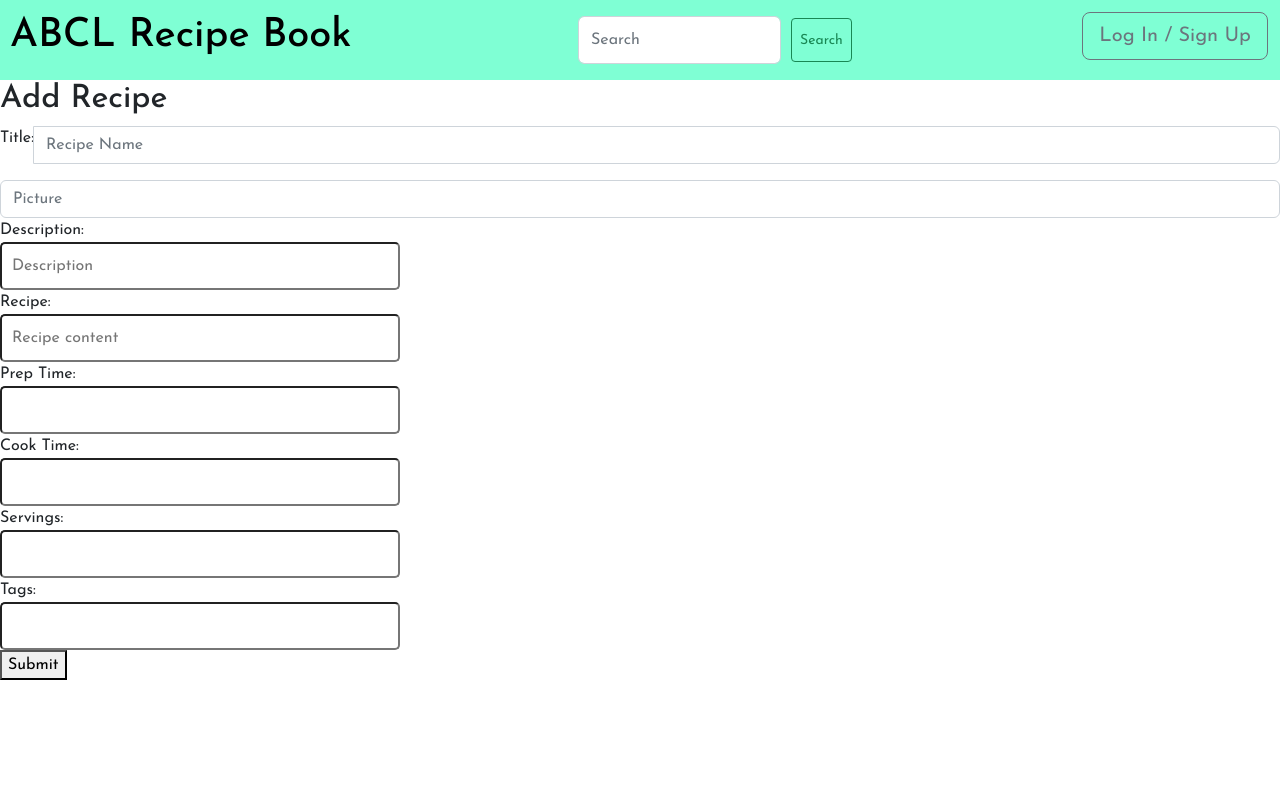
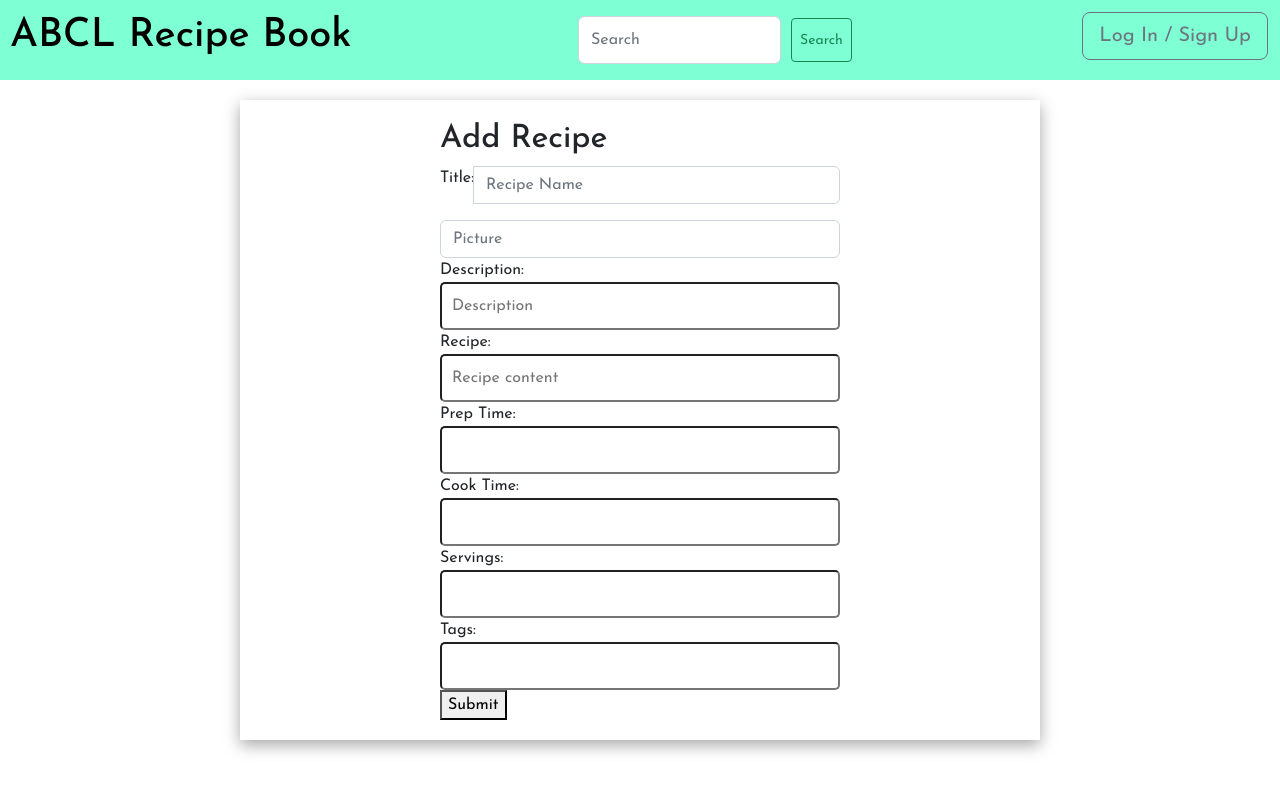
Before and after one commit to BLDubroff/ABCL-Recipe-Book, a React (Create React App) app in the folder client/: page /addRecipe in a window 1280 px wide. Shown: the top 792 px of the page. Built offline with nearby package versions, Linux system fonts and the light colour scheme; no server answers.

Commit message:
small modification css

```diff
--- a/client/src/App.css
+++ b/client/src/App.css
@@ -1,3 +1,7 @@
 *{
   font-family: 'Josefin Sans', sans-serif;
+  /* background-color: antiquewhite; */
+  /* width: 100%; */
+  /* box-sizing: border-box; */
+  /* min-width: 100vh; */
 }
--- a/client/src/App.js
+++ b/client/src/App.js
@@ -9,7 +9,7 @@
 import Home from "./Pages/Home";
 import AddRecipe from "./Pages/recipes/addRecipe";
 import EditRecipe from "./Pages/recipes/editRecipe";
-import ShowRecipe from "./Pages/recipes/showRecipe";
+// import ShowRecipe from "./Pages/recipes/showRecipe";
 import ServerContext from "./Features/ServerContext";
 import RecipePage from "./Pages/recipes/recipePage";
 
@@ -43,7 +43,7 @@
 
             <Route path="/addRecipe" element={<AddRecipe />} />
 
-            <Route path="/editRecipe/:recipe_id" element={<EditRecipe />} />
+            <Route  path="/editRecipe/:recipe_id" element={<EditRecipe />} />
 
             <Route path="/recipe/:recipe_id" element={<RecipePage />} />
 
--- a/client/src/Components/NavbarButtons/UserProfile.js
+++ b/client/src/Components/NavbarButtons/UserProfile.js
@@ -6,7 +6,7 @@
   return (
     <h3 className="logBtns">
       <Link className="userName" to="/profile">
-        <Button variant="outline-secondary"> User: {props.username}</Button>
+        <Button variant="outline-secondary">User: <strong>{props.username}</strong> </Button>
       </Link>
       {/* <div style={{ textAlign: "right" }}> */}
       <Button className="addbtn" variant="outline-secondary" href="/addRecipe">
--- a/client/src/Pages/recipes/addRecipe.css
+++ b/client/src/Pages/recipes/addRecipe.css
@@ -8,3 +8,18 @@
 button:hover{
     background-color: rgb(115, 187, 115);
 }
+
+
+.formContainer{
+/* border: solid 1px; */
+width: 800px;
+/* height: 9px; */
+padding: 20px;
+display: flex;
+/* text-align: center; */
+margin: auto;
+margin-top: 20px;
+justify-content: center;
+box-shadow: rgba(0, 0, 0, 0.35) 0px 5px 15px;
+
+}
--- a/client/src/Pages/recipes/addRecipe.js
+++ b/client/src/Pages/recipes/addRecipe.js
@@ -34,7 +34,8 @@
   };
 
   return (
-    <Form>
+    <div className="formContainer">
+      <Form >
         <h2> Add Recipe </h2>
         <form>
           <InputGroup className="mb-3">
@@ -76,10 +77,20 @@
           </div>
           <div>
             <label htmlFor="prep-time">Prep Time: </label>
-          <input ref={prepTime} type="number" id="prep-time" name="prep-time" />
+            <input
+              ref={prepTime}
+              type="number"
+              id="prep-time"
+              name="prep-time"
+            />
 
             <label htmlFor="cook-time">Cook Time: </label>
-          <input ref={cookTime} type="number" id="cook-time" name="cook-time" />
+            <input
+              ref={cookTime}
+              type="number"
+              id="cook-time"
+              name="cook-time"
+            />
           </div>
           <div>
             <label htmlFor="servings">Servings: </label>
@@ -110,6 +121,7 @@
           </div>
         </form>
       </Form>
+    </div>
   );
 };
 
--- a/client/src/Pages/recipes/show.css
+++ b/client/src/Pages/recipes/show.css
@@ -19,13 +19,11 @@
 }
 
 .cardContainer{
-    /* box-shadow: rgba(0, 0, 0, 0.35) 0px 5px 15px; */
-    margin: 20px;
-    display: flex;
-   flex: space-between;
-   padding: 20px;
-   flex-direction: row;
-   flex: wrap;
+    display: grid;
+    grid-template-columns: 100ch 100ch ;
+    grid-row-end: 3;
+    /* justify-items: center;     */
+    /* width: 100px; */
 }
 
 .container-recipe{
```
Lines whose indentation alone changed are shown as unchanged.
